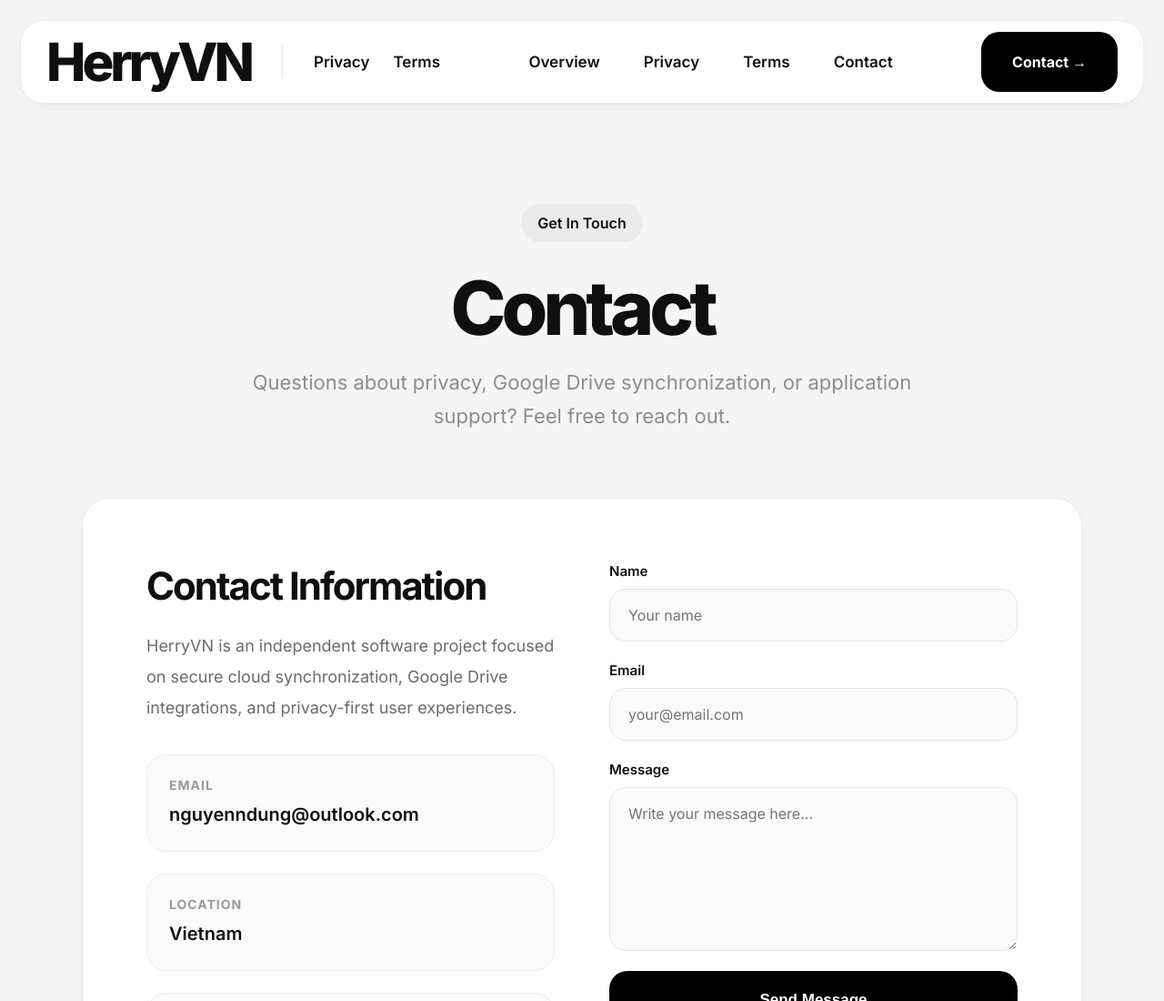
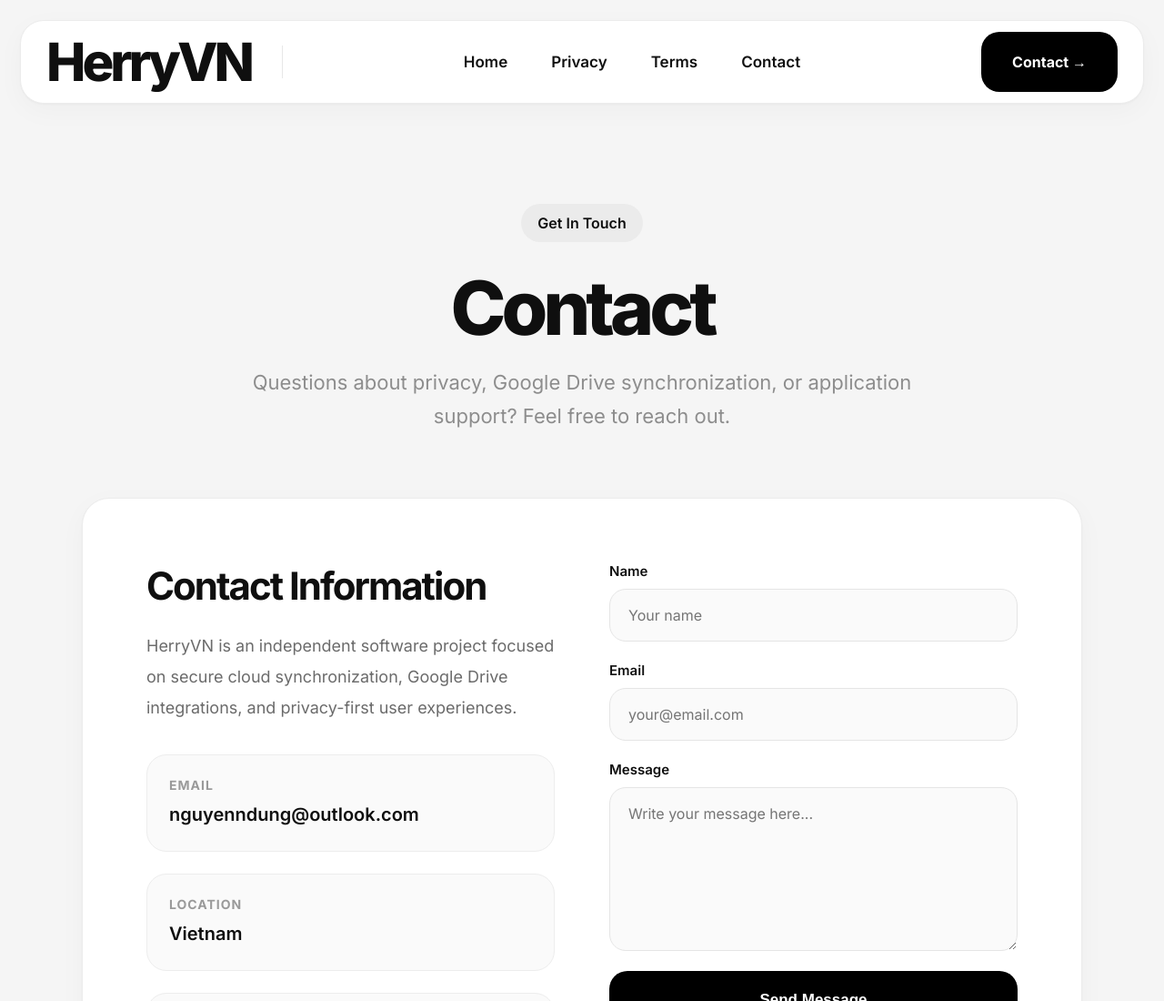
Before and after one commit to herryvn/app, a plain HTML site: page docs/contact.html in a window 1280 px wide. Shown: the top 1100 px of the page at 91% size. Drawn offline with Linux system fonts and the light colour scheme.

Commit message:
Update menu

```diff
--- a/docs/contact.html
+++ b/docs/contact.html
@@ -524,19 +524,11 @@
 
         <div class="divider"></div>
 
-        <nav class="resource-menu">
-
-          <a href="privacy.html">Privacy</a>
-
-          <a href="terms.html">Terms</a>
-
-        </nav>
-
       </div>
 
       <nav class="nav-center">
 
-        <a href="index.html">Overview</a>
+        <a href="index.html">Home</a>
 
         <a href="privacy.html">Privacy</a>
 
```
Also changed, not shown: docs/index.html (+1 -7 lines), docs/privacy.html (+1 -8 lines), docs/terms.html (+1 -8 lines).
